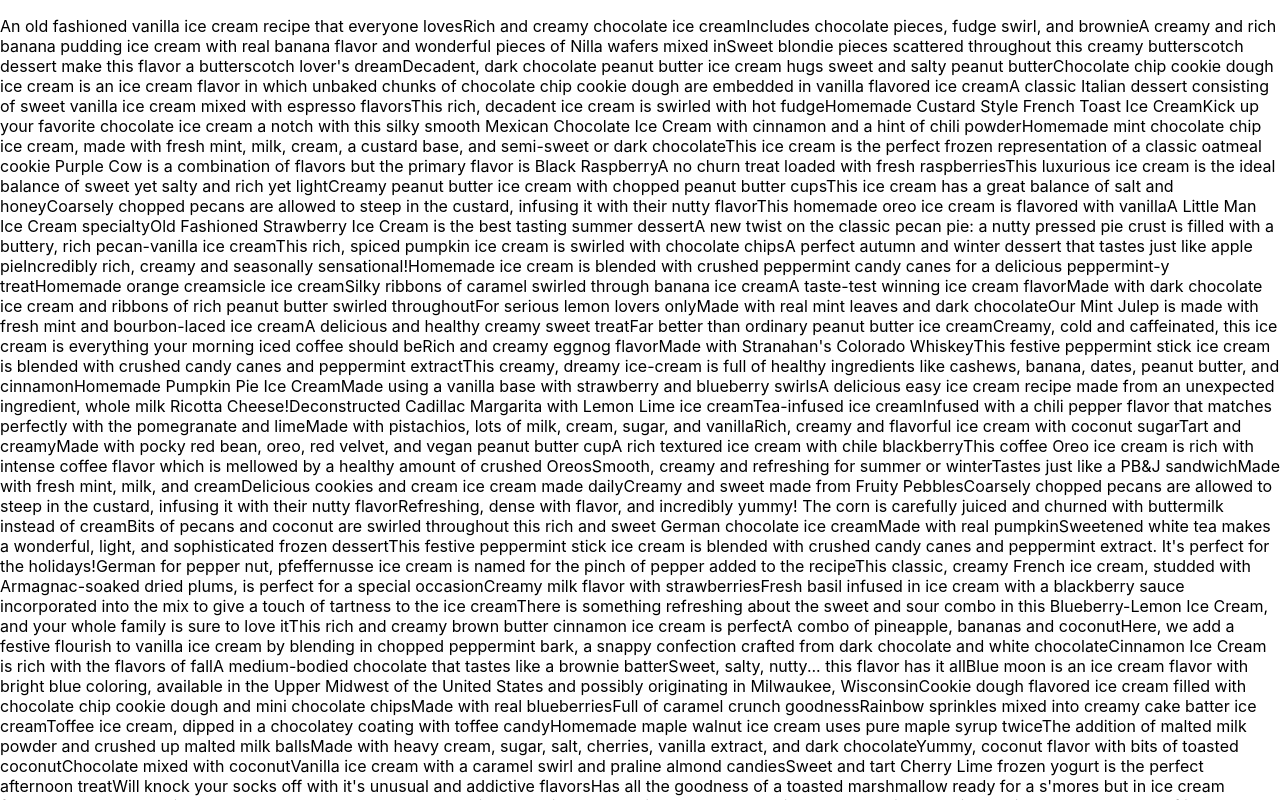
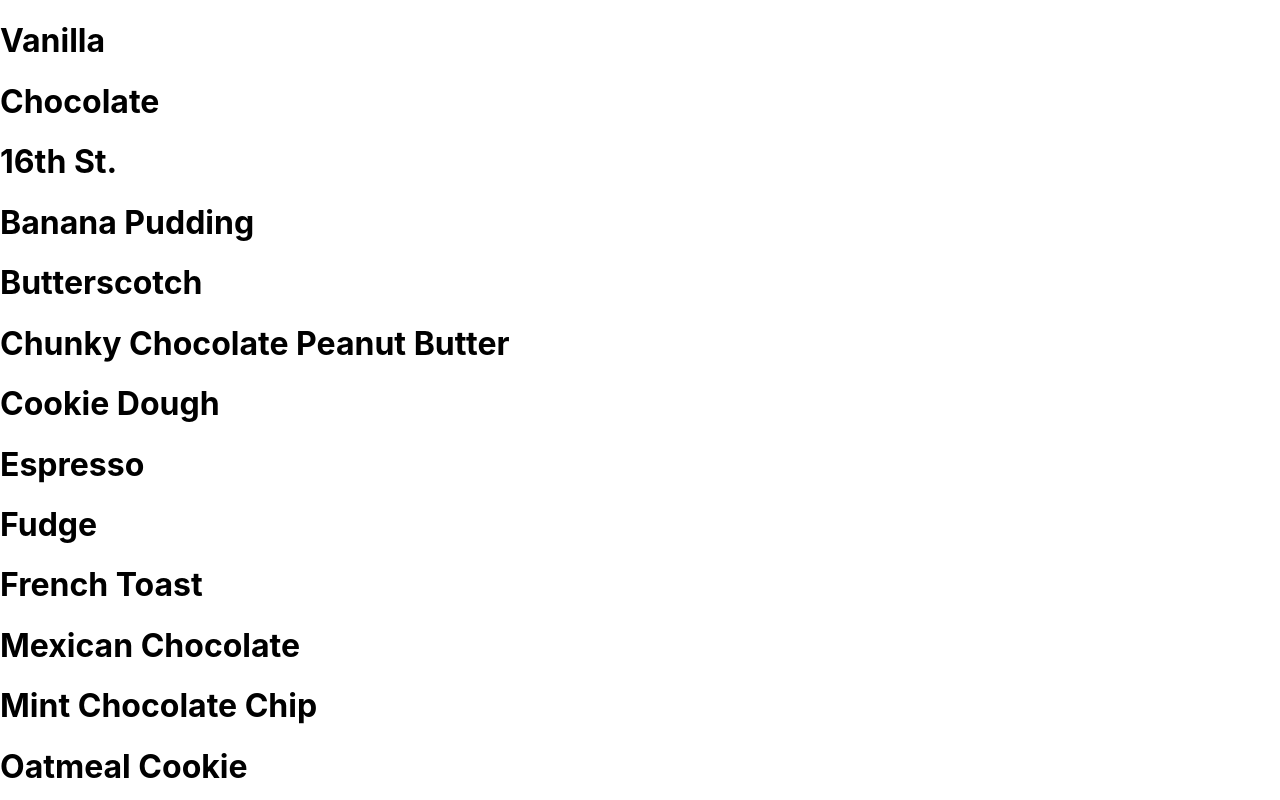
Before and after one commit to ericweissman/icecream_whateverly, a React (Create React App) app: page / in a window 1280 px wide. Shown: the top 800 px of the page. Built offline with nearby package versions, Linux system fonts and the light colour scheme.

Commit message:
Adds props from dataset on App class and displays ice cream flavors

```diff
--- a/src/App.js
+++ b/src/App.js
@@ -9,31 +9,25 @@
 class App extends Component {
   constructor() {
     super();
-    console.log(Object.values(icecream).map((flavor) => {
-      return flavor.name
-    }))
+
     this.state = {
-      flavors: Object.values(icecream).map((flavor) => {
-        return flavor.name
-      }),
-      descriptions: Object.values(icecream).map((flavor) => {
-        return flavor.description
-      }),
-      parlor_names: parlors.map((parlor) => {
-        return parlor.parlorName
-      }),
+      parlors: parlors,
+      icecream: icecream,
+      }
+      // descriptions: Object.values(icecream).map((flavor) => {
+      //   return flavor.description
+      // }),
+      // parlor_names: parlors.map((parlor) => {
+      //   return parlor.parlorName
+      // }),
 
-    }
+
   }
   render() {
     return (
       <div className="App">
-      {
-        this.state.flavors.map((flavor) => {
-          return (<Card {...flavor}/>)
-        })
-      }
-        <Card flavors={this.state.flavors} descriptions={this.state.descriptions} />
+        <Card parlors = {this.state.parlors}
+              icecream = {this.state.icecream}/>
       </div>
     );
   }
--- a/src/Card.js
+++ b/src/Card.js
@@ -10,8 +10,16 @@
   render() {
     return (
       <div>
-        <p>{this.props.flavor}</p>
-        <p>{this.props.descriptions}</p>
+        {
+        Object.values(this.props.icecream).map((type) => {
+          return(
+            <div>
+              <h1>{type.name}</h1>
+            </div>
+          )
+        })
+      }
+        {/* <p>{this.props.icecream}</p> */}
       </div>
     )
   }
```
